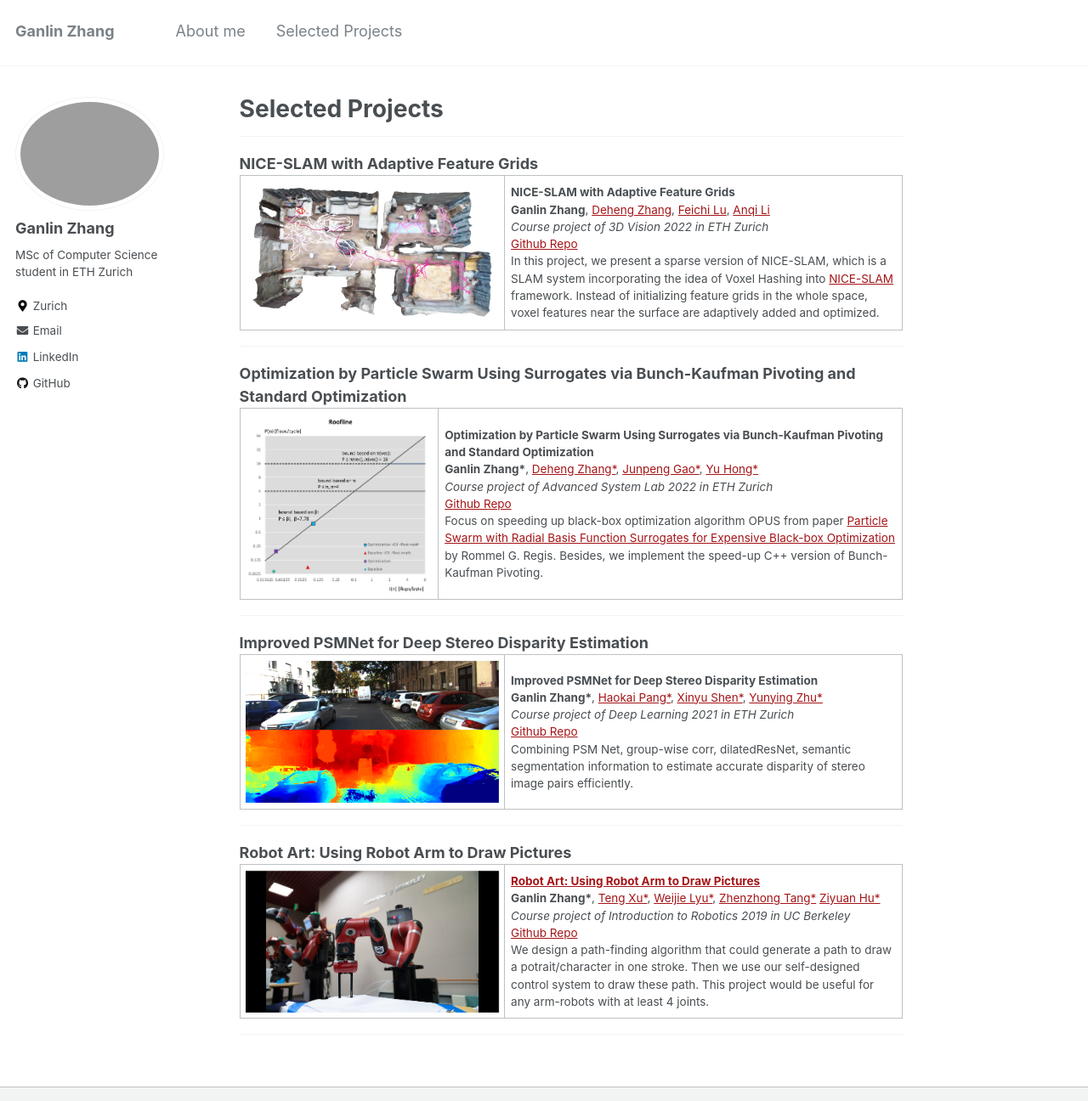
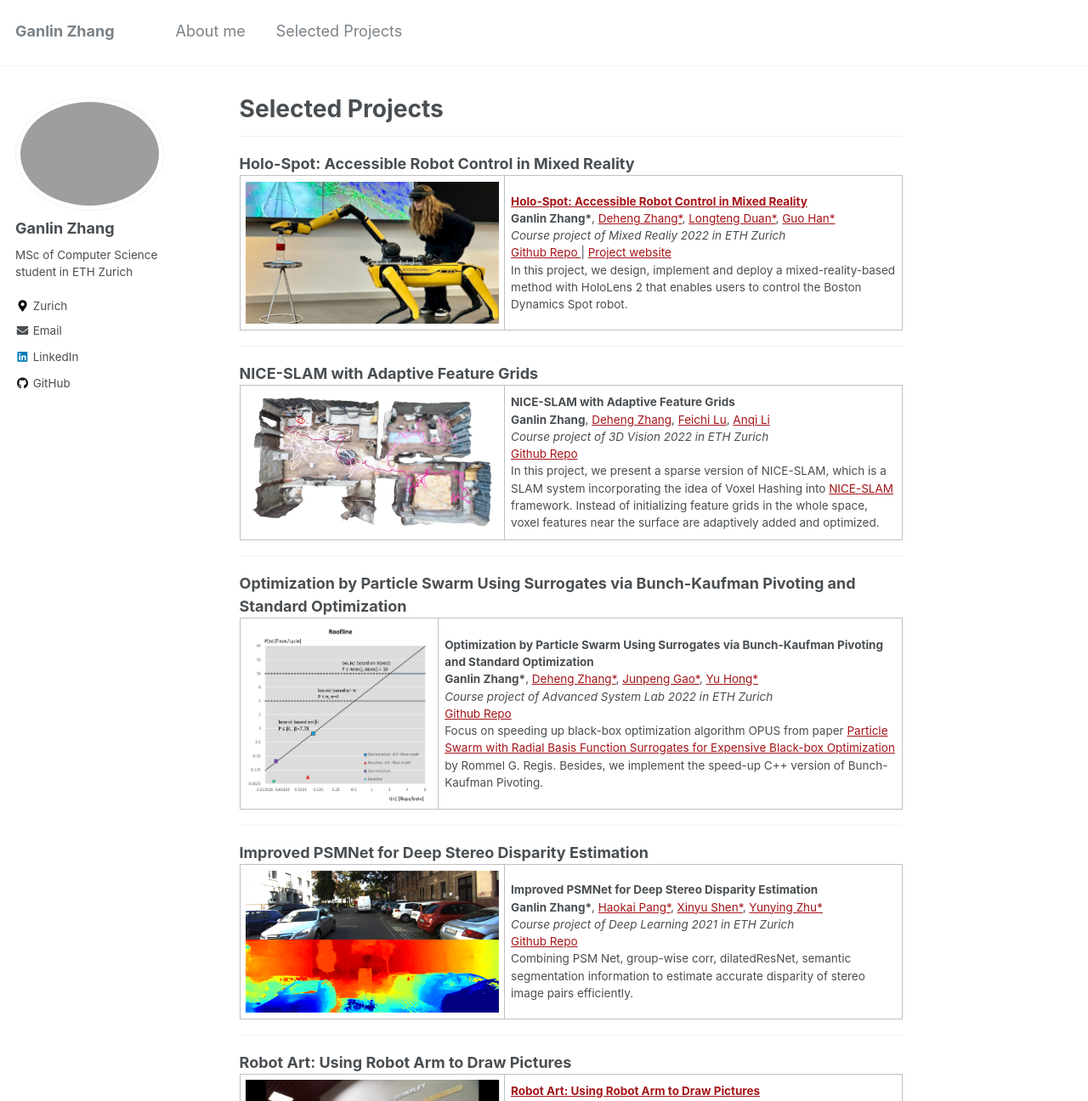
Before and after one commit to zhangganlin/zhangganlin.github.io, a Jekyll site: the page built from _pages/projects.html, in a window 1280 px wide and 1400 px high, cut to the strip 104-1400 px from the top of the window. Shown: the whole strip at 85% size. Built offline with Jekyll 4.4.1, drawn with Linux system fonts in a browser that asks for light colours.

Commit message:
add holospot

```diff
--- a/_pages/projects.html
+++ b/_pages/projects.html
@@ -55,10 +55,51 @@ author_profile: true
 
 
 
+<hr>
+  <heading><strong>Holo-Spot: Accessible Robot Control in Mixed Reality</strong> </heading>
+  <table width="100%" align="center" border="0" cellspacing="0" cellpadding="20">
+    <tr onmouseout="holo_stop()" onmouseover="holo_start()">
+            <td width="40%">
+              <div class="one">
+                <div class="two" id = 'holo_shape'>
+                  <img src='/images/projects/holospot.gif' width="320">
+                </div>
+              <img src='/images/projects/holospot.png' width="320">
+              </div>
+
+              <script type="text/javascript">
+              function holo_start() {
+              document.getElementById('holo_shape').style.opacity = "1";
+              }
+              function holo_stop() {
+              document.getElementById('holo_shape').style.opacity = "0";
+              }
+              holo_stop()
+              </script>
+            </td>
+      <td valign="top" width="75%">
+            <papertitle>
+            <strong>
+            <a href="https://zhangganlin.github.io/Holo-Spot-Page/index.html">Holo-Spot: Accessible Robot Control in Mixed Reality</a>
+            </strong>
+            </papertitle>
+      <br>
+          <strong>Ganlin Zhang*</strong>,
+          <a href="https://github.com/dehezhang2">Deheng Zhang*</a>,
+          <a href="https://github.com/DecAd3"> Longteng Duan*</a>,
+          <a href="https://github.com/guo-han"> Guo Han*</a>
+        <br>
+          <em>Course project of Mixed Realiy 2022 in ETH Zurich</em>
+        <br>
+        <a href="https://github.com/dehezhang2/holo-spot">Github Repo </a> |
+        <a href="https://zhangganlin.github.io/Holo-Spot-Page/index.html">Project website</a>
+        <br>
+        In this project, we design, implement and deploy a mixed-reality-based method with HoloLens 2 that enables users to control the Boston Dynamics Spot robot.</td>
+    </tr>
+  </table>
+  <hr>
 
 
-
-<hr>
 <heading><strong>NICE-SLAM with Adaptive Feature Grids</strong> </heading>
 <table width="100%" align="center" border="0" cellspacing="0" cellpadding="20">
   <tr onmouseout="nice_stop()" onmouseover="nice_start()">
@@ -134,7 +175,7 @@ author_profile: true
 <table width="100%" align="center" border="0" cellspacing="0" cellpadding="20">
     <td width="40%">
       <div class="one">
-      <img src="/images/projects/psm.png" width="320" height="180"> </div>
+      <img src="/images/projects/psm.png" width="320"> </div>
     </td>
     <td valign="top" width="75%">
           <papertitle>
@@ -196,7 +237,8 @@ author_profile: true
       <br>
         <em>Course project of Introduction to Robotics 2019 in UC Berkeley</em>
       <br>
-      <a href="https://github.com/Ten1o/EE106A-RoboArt">Github Repo</a>
+      <a href="https://github.com/Ten1o/EE106A-RoboArt">Github Repo</a> |
+      <a href="https://sites.google.com/berkeley.edu/ee106a-roboart">Project website</a>
       <br>
       We design a path-finding algorithm that could generate a path to draw a potrait/character in one stroke. Then we use our self-designed control system to draw these path. This project would be useful for any arm-robots with at least 4 joints.
     </td>
```
Also changed, not shown: images/projects/holospot.png (added).
